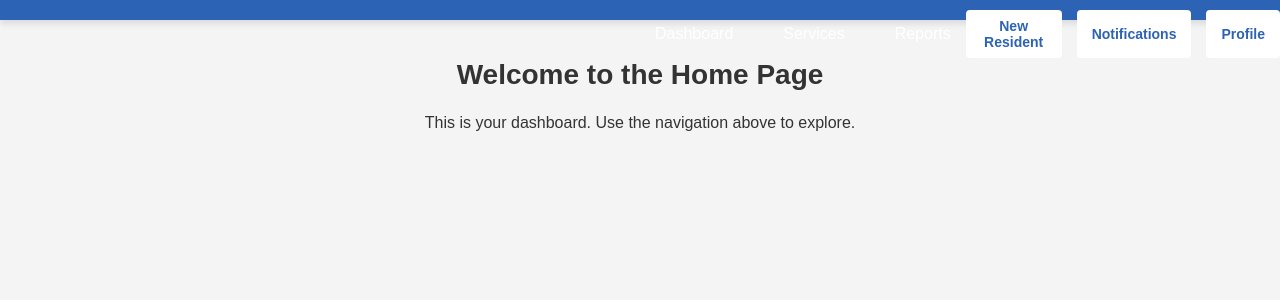
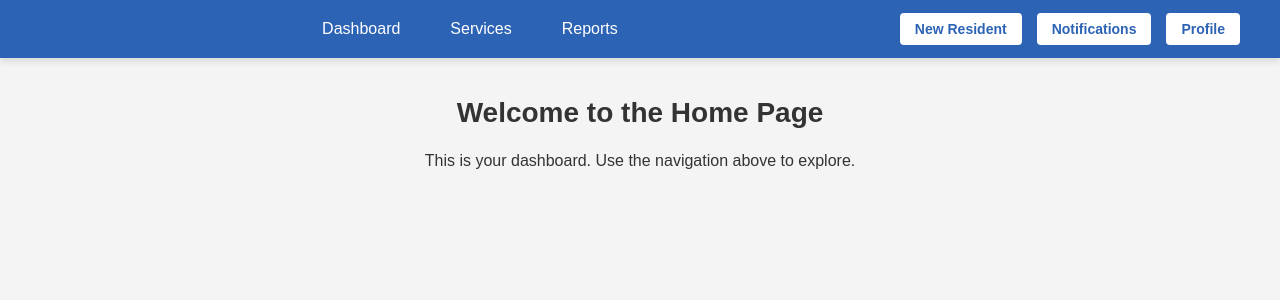
Before and after one commit to R1KT/quickstore, a Django app: page /home/ in a window 1280 px wide. Shown: the top 300 px of the page. Run offline with Django 5.2, Linux system fonts and the light colour scheme; the visitor is signed in with stand-in values (Sample User, id 1).

Commit message:
Initial Commit

```diff
--- a/quickstore/static/dashboard/home.css
+++ b/quickstore/static/dashboard/home.css
@@ -19,10 +19,8 @@ body {
 
 /* Navigation Wrapper */
 .navWrapper {
-    position: absolute;
-    left: 50%;
     display: flex;
-    justify-content: center;
+    justify-content: space-between; /* Ensures space between nav and action buttons */
     align-items: center;
     max-width: 1200px;
     margin: 0 auto;
@@ -30,10 +28,10 @@ body {
 
 /* Navigation Bar */
 .navBar {
-    flex: 1; /* Allows the navBar to grow and center itself */
     display: flex;
     justify-content: center; /* Centers nav items horizontally */
     gap: 20px;
+    flex: 1; /* Ensures the navBar takes up available space */
 }
 
 .navLink {
@@ -53,6 +51,7 @@ body {
 .actionButtons {
     display: flex;
     gap: 15px;
+    justify-content: flex-end; /* Aligns action buttons to the right */
 }
 
 .actionButton {
```
